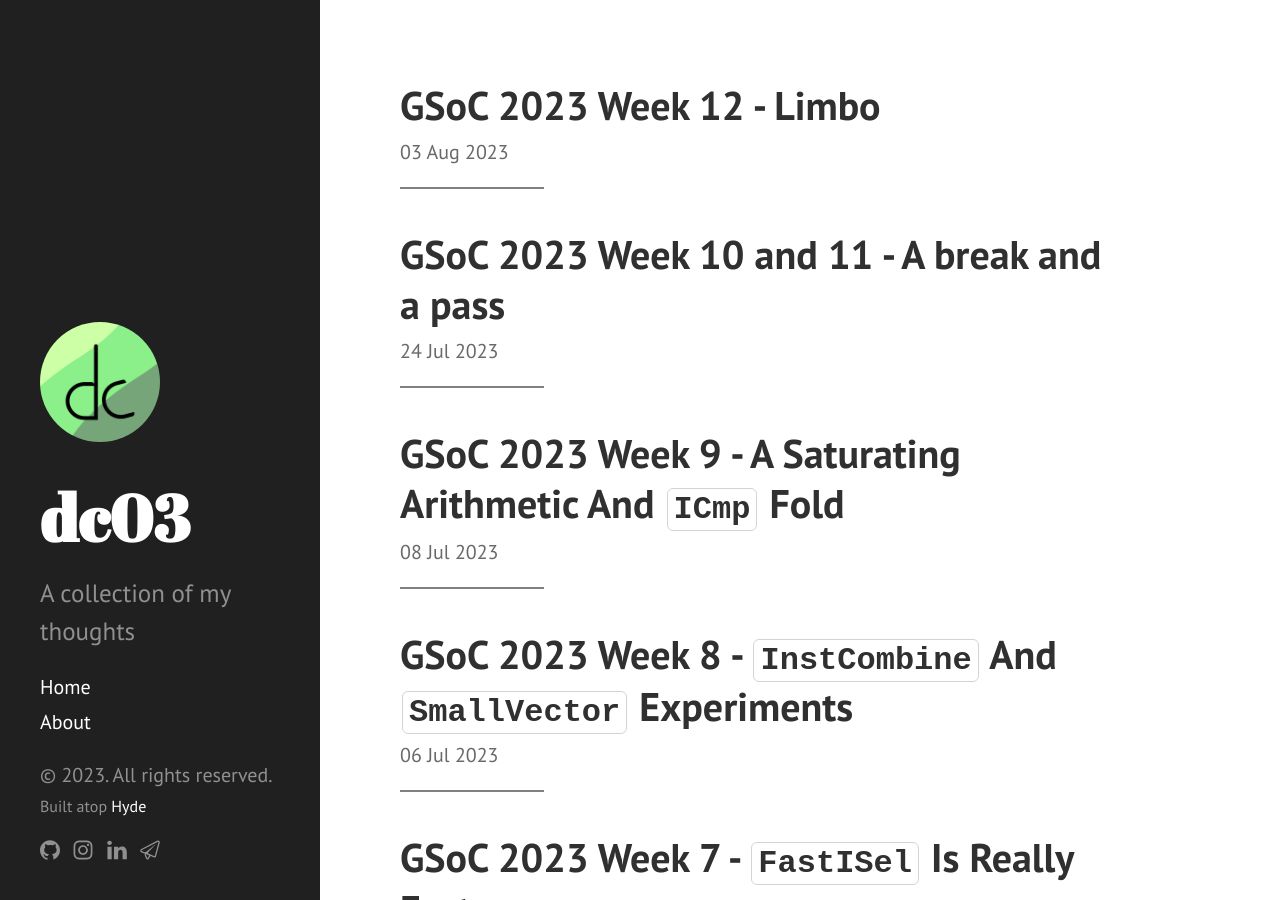
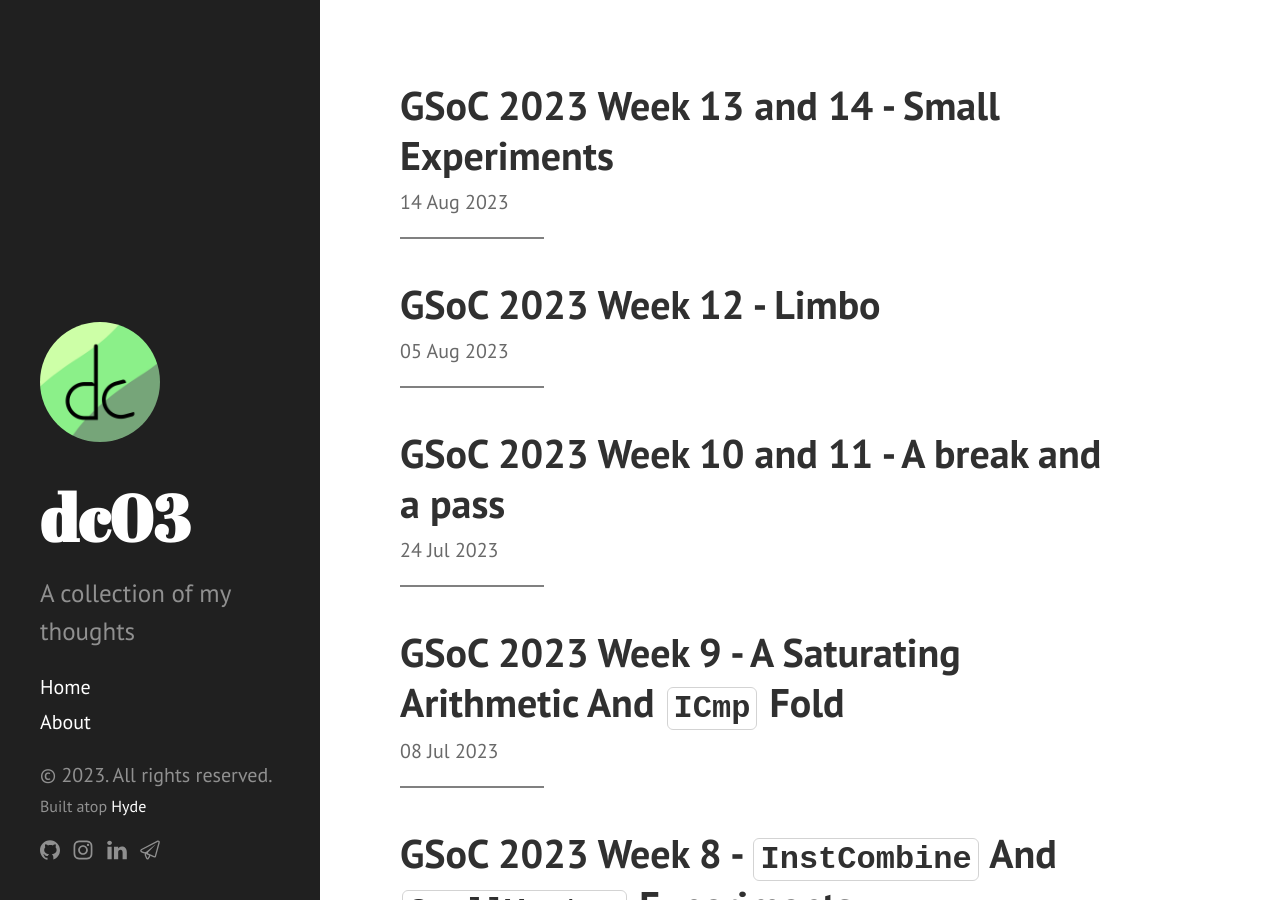
Before and after one commit to dc03/dc03.github.io, a Jekyll site: the page built from index.html, in a window 1280 px wide and 900 px high. Built offline with Jekyll 4.4.1, drawn with Linux system fonts in a browser that asks for light colours; the list of posts is cut into pages by our own code; part of the change alters nothing that is shown; some of the changed text lies outside the part shown.

Commit message:
GSoC 2023 Week 13 and 14

```diff
--- a/_posts/2023-08-05-GSoC_2023_Week_12.md
+++ b/_posts/2023-08-05-GSoC_2023_Week_12.md
@@ -1,7 +1,7 @@
 ---
 layout: post
 title: "GSoC 2023 Week 12 - Limbo"
-date: 03 August 2023 11:11:11 +0530
+date: 05 August 2023 11:11:11 +0530
 categories: blog
 ---
 
--- /dev/null
+++ b/_posts/2023-08-14-GSoC_2023_Week_13_and_14.md
@@ -0,0 +1,84 @@
+---
+layout: post
+title: "GSoC 2023 Week 13 and 14 - Small Experiments"
+date: 14 August 2023 11:11:11 +0530
+categories: blog
+---
+
+This blog post is related to my [GSoC 2023 Project][project-link].
+
+These two weeks, I worked on some random experiments, of which 3 had useful results. These were mostly done on the
+branches [`perf/instcombine4`][instcombine4-link] and [`perf/instcombine5`][instcombine5-link]. While the commits on
+both branches are functionally the same, the `perf/instcombine5` branch (naturally) contains the better / more updated
+code which is far more likely to be made into patches.
+
+On the `perf/instcombine4` branch, I made the following commits:
+
+- [Replacing a slow O(n) lookup with a `DenseMap`][commit-link-1]: Within the function `TargetLibraryInfo::getLibFunc`,
+  there is a lookup to the static, compile-time constant array `StandardNames` to find the index of the queried library
+  function. These can be functions like `getc`, `putc`, `printf` etc. The problem with the old approach was that it was
+  calling the function `std::lower_bound` to find the element, which would be much slower than just using a map lookup.
+
+  So, I updated the code to use a `DenseMap` and that gave a decent [0.24% speedup][speedup-link-1].
+
+- [Remove calls to `computeKnownBits` for non-intrinsic `CallInst` instructions][commit-link-2]: This was a minor thing,
+  a continuation of the work done on moving handling for `LoadInst` into `isKnownNonZeroFromOperator` to directly check
+  the presence of range metadata. Similarly, this commit moves the handling for "`getReturnedArgOperand`" from
+  `computeKnownBits` into `isKnownNonZeroFromOperator`, which gives a [slight 0.06% speedup][speedup-link-2].
+
+- [Reduce calls to `computeKnownBits` in `visitAdd` for `InstCombine`][commit-link-3]: This commit aimed to reduce the
+  `computeKnownBits` calls in `computeConstantRangeIncludingKnownBits` by passing the `KnownBits` information computed
+  in `haveNoCommonBitsSet` through to `willNotOverflowSignedAdd`. I implemented this by simply adding overloads for the
+  required functions that take `KnownBits` parameters wherever required.
+
+  This gave me a better speedup than I expected, [0.15%][speedup-link-3].
+
+On the `perf/instcombine5` branch, I made a few changes to the last commit on feedback from my mentor, that being the
+creation of a new class which would lazily compute the `KnownBits` information instead of piping it through the various
+functions so that no new overloads would be needed. This class ended up taking on the name `CachedBitsValue`, which is
+still a work in progress. It is a [fairly simple implementation][impl-link-1], which stores a `Value *` and the
+`KnownBits` information associated with it. This information is computed as-required by calling `getKnownBits`, and the
+computed value is cached within the class.
+
+Unfortunately, to allow implicit creation from a `Value *`, any parameter that accepted either a `Value *` or a
+`const Value *` needs to be updated to use a `const CachedBitsConstValue &` or a `const CachedBitsNonConstValue &`, to
+allow implicit creation of a temporary. What this means is that both the `KnownBits` member and the boolean member that
+signifies its presence need to be made `mutable` so that they can be modified from const objects. This is quite an ugly
+solution, but it comes from the fact that C++ doesn't allow you to implicitly create an object that binds to a non-const
+l-value reference.
+
+With this in place however, the code for passing through `KnownBits` information becomes quite clean. This is shown by
+the first commit below, where both of these commits are on the `perf/instcombine5` branch:
+
+- [Reduce `computeKnownBits` calls][commit-link-4]: This is a rebase of the previous commit, with the overloads replaced
+  by usage of `CachedBitsValue` and some extra work done to `isKnownNonZero`. This gives a slower speedup of
+  [0.1%][speedup-link-4]. This is most likely because of the `isKnownNonZero` code causing a regression, however I will
+  have to investigate further to know for sure.
+
+- [Reduce `getLibFunc` calls][commit-link-5]: This commit aimed to reduce duplicate calls to `getLibFunc` that I found
+  within `FortifiedLibCallSimplifier`. This builds upon the first commit from the previous branch, and I think further
+  work can be done here to reduce the number of calls even more. However, with the optimization introduced by using
+  `DenseMap`, this doesn't really do much and gives a [negligible difference][speedup-link-5].
+
+I also tried reducing the number of `computeKnownBits` calls in `simplifyICmpInst`. I noticed that `visitICmpInst` was
+calling `foldICmpUsingKnownBits`, which computes known bits information. Before that however, `simplifyICmpInst` calls
+`simplifyICmpWithZero` which ends up calling `computeKnownBits` a few times, a redundant call which can be handled by
+reusing the information computed before in `foldICmpUsingKnownBits`. This is incidentally where the change to
+`simplifyICmpWithZero` comes from in the above commit using `CachedBitsValue`, however it unfortunately ended
+up not giving a measurable improvement at all. It also led to three test regressions, which led to me abandoning the
+patch.
+
+[project-link]: https://summerofcode.withgoogle.com/programs/2023/projects/JdqGUwNq
+[instcombine4-link]: https://github.com/dc03/llvm-project/tree/perf/instcombine4
+[instcombine5-link]: https://github.com/dc03/llvm-project/tree/perf/instcombine5
+[commit-link-1]: https://github.com/dc03/llvm-project/commit/957fe7c9862bada60f2773d2dd277f45162b3994
+[commit-link-2]: https://github.com/dc03/llvm-project/commit/03da567f6351c725918293eb7ef9fd1a6ca46c7b
+[commit-link-3]: https://github.com/dc03/llvm-project/commit/81a3c7a92dd0eb2a39a2f58e9a81eb832ad88c93
+[speedup-link-1]: https://llvm-compile-time-tracker.com/compare.php?from=254d28fc13fb1b5e584c0baf25bff9b8b01ea348&to=957fe7c9862bada60f2773d2dd277f45162b3994&stat=instructions:u
+[speedup-link-2]: https://llvm-compile-time-tracker.com/compare.php?from=957fe7c9862bada60f2773d2dd277f45162b3994&to=9319a13165363cd4119ddd4388b334e41abc3f85&stat=instructions:u
+[speedup-link-3]: https://llvm-compile-time-tracker.com/compare.php?from=03da567f6351c725918293eb7ef9fd1a6ca46c7b&to=81a3c7a92dd0eb2a39a2f58e9a81eb832ad88c93&stat=instructions:u
+[impl-link-1]: https://github.com/dc03/llvm-project/commit/116a48331e56df9220ab75f3da139c93c0f47389
+[commit-link-4]: https://github.com/dc03/llvm-project/commit/3a09b3ab0bb45dd16f93ba1ed032a6f3cabd2450
+[speedup-link-4]: https://llvm-compile-time-tracker.com/compare.php?from=116a48331e56df9220ab75f3da139c93c0f47389&to=3a09b3ab0bb45dd16f93ba1ed032a6f3cabd2450&stat=instructions:u
+[commit-link-5]: https://github.com/dc03/llvm-project/commit/c855d7f85801fc52c431145898a22fabb26bf9e1
+[speedup-link-5]: https://llvm-compile-time-tracker.com/compare.php?from=997820a5f5ee49a4053df7c803a83124afb88f69&to=c855d7f85801fc52c431145898a22fabb26bf9e1&stat=instructions:u
```
